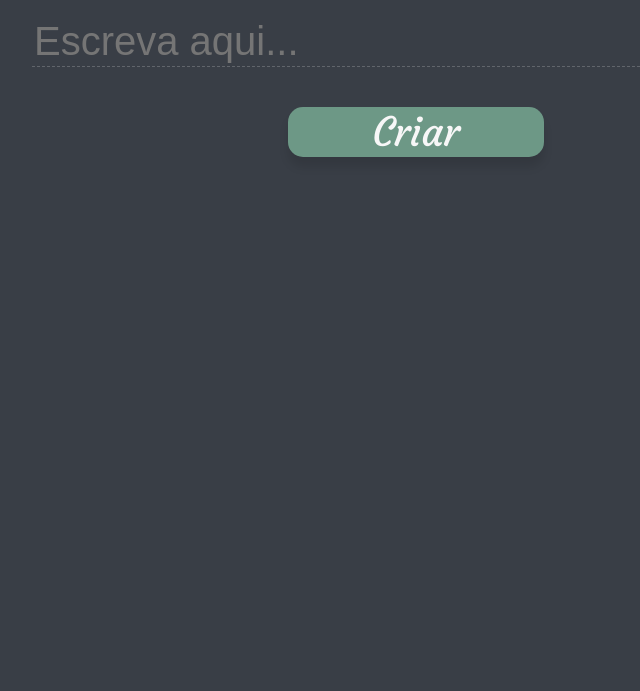
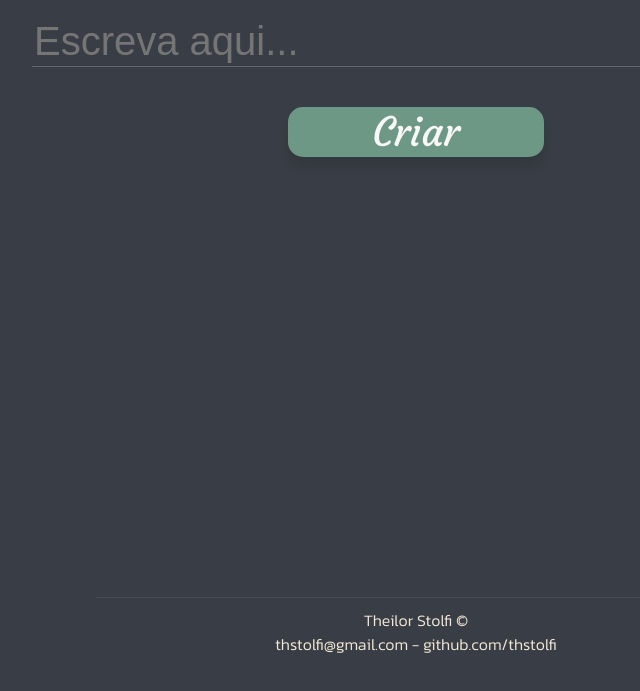
Before and after one commit to thstolfi/CardCreator, a plain HTML site: page index.html in a window 1280 px wide. Shown: the part 103-794 px from the top of the page, without its empty margins (224-864 px from the left). Drawn offline with Linux system fonts and the light colour scheme.

Commit message:
Add files via upload

```diff
--- a/index.html
+++ b/index.html
@@ -18,5 +18,8 @@
 
     </div>
     <script src="./script.js"> </script>
+    <footer>
+        <p>Theilor Stolfi ©<br>thstolfi@gmail.com - github.com/thstolfi</p>
+    </footer>
 </body>
 </html>
--- a/style.css
+++ b/style.css
@@ -27,7 +27,7 @@ body{
 .buttonsbar input{
     display: block;
     border: none;
-    border-bottom: rgba(255, 255, 255, 0.2) 1px dashed;
+    border-bottom: rgba(255, 255, 255, 0.2) 1px solid;
     width: 60%;
     height: 50px;
     background-color: rgba(255, 255, 255, 0);
@@ -65,6 +65,7 @@ body{
     display: flex;
     justify-content: center;
     flex-wrap: wrap;
+    min-height: 50vh;
 }
 .card{
     background-color: #F7F7F7;
@@ -77,6 +78,7 @@ body{
     padding: 15px;
     text-align: center;
     word-wrap: break-word;
+    font-size: 24px;
 }
 .close{
     position: absolute;
@@ -95,3 +97,10 @@ body{
 .close:hover{
     cursor: pointer;
 }
+footer{
+    padding: 10px;
+    text-align: center;
+    border-top: rgba(255, 255, 255, 0.07) 1px solid;
+    width: 50%;
+    color: #F2E7D5;
+}
```
